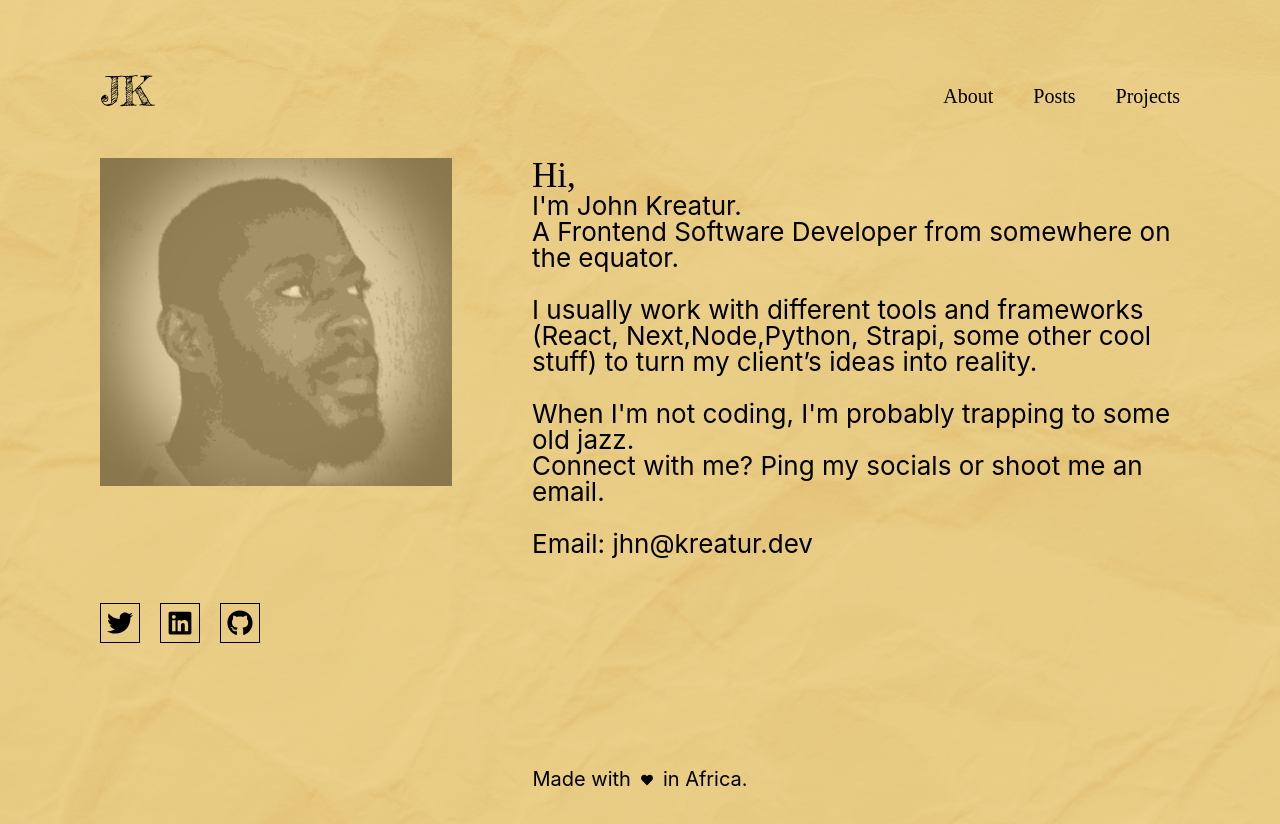
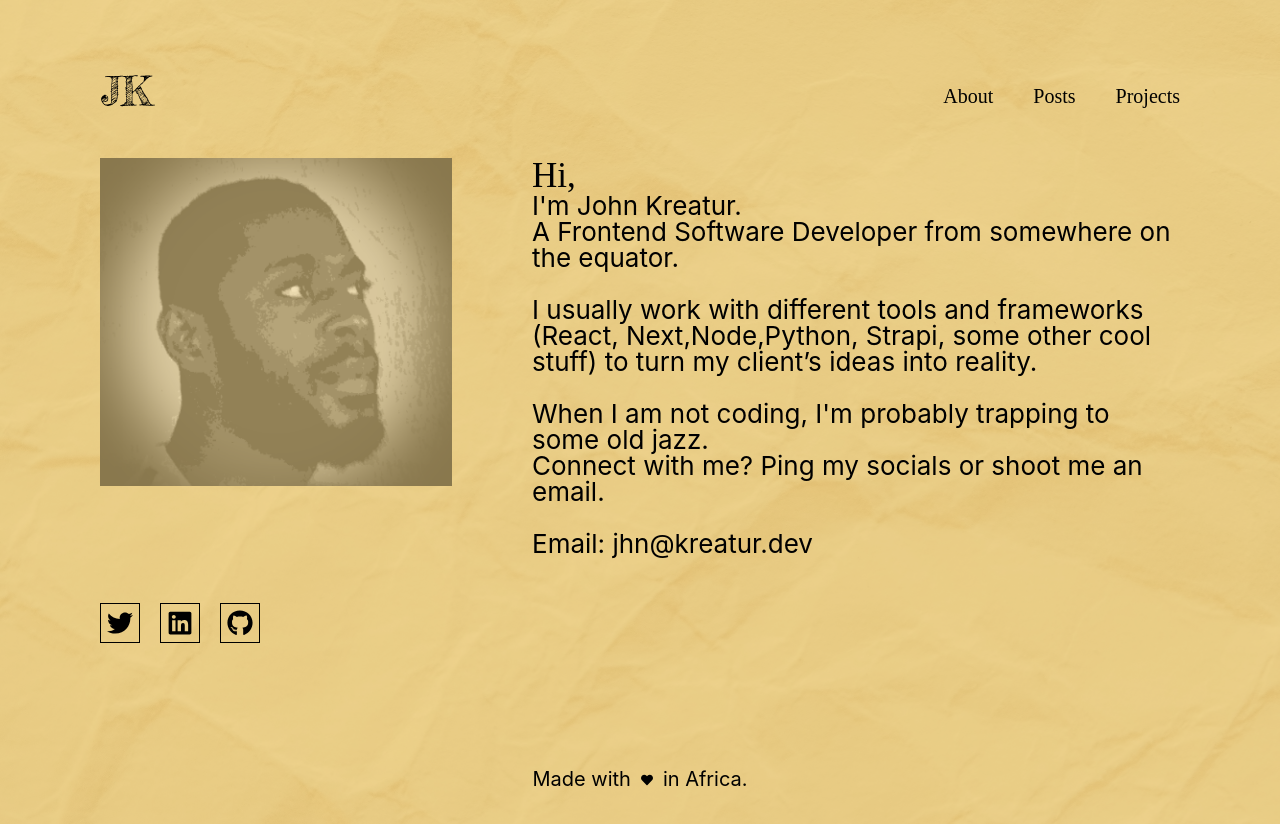
Before and after one commit to chibuzorEbede/portfolio, a Next.js app: page /about in a window 1280 px wide. Shown: the top 824 px of the page. Built offline with nearby package versions, Linux system fonts and the light colour scheme; a web font is replaced by a local one.

Commit message:
fixed about.js to stop failing build

```diff
--- a/pages/about.js
+++ b/pages/about.js
@@ -39,7 +39,7 @@ function About() {
             ideas into reality.
           </p>
           <p>
-            When I'm not coding, I'm probably trapping to some old jazz.
+            When I am not coding, I&apos;m probably trapping to some old jazz.
             <br /> Connect with me? Ping my socials or shoot me an email. <br />
           </p>
           <p>
```
